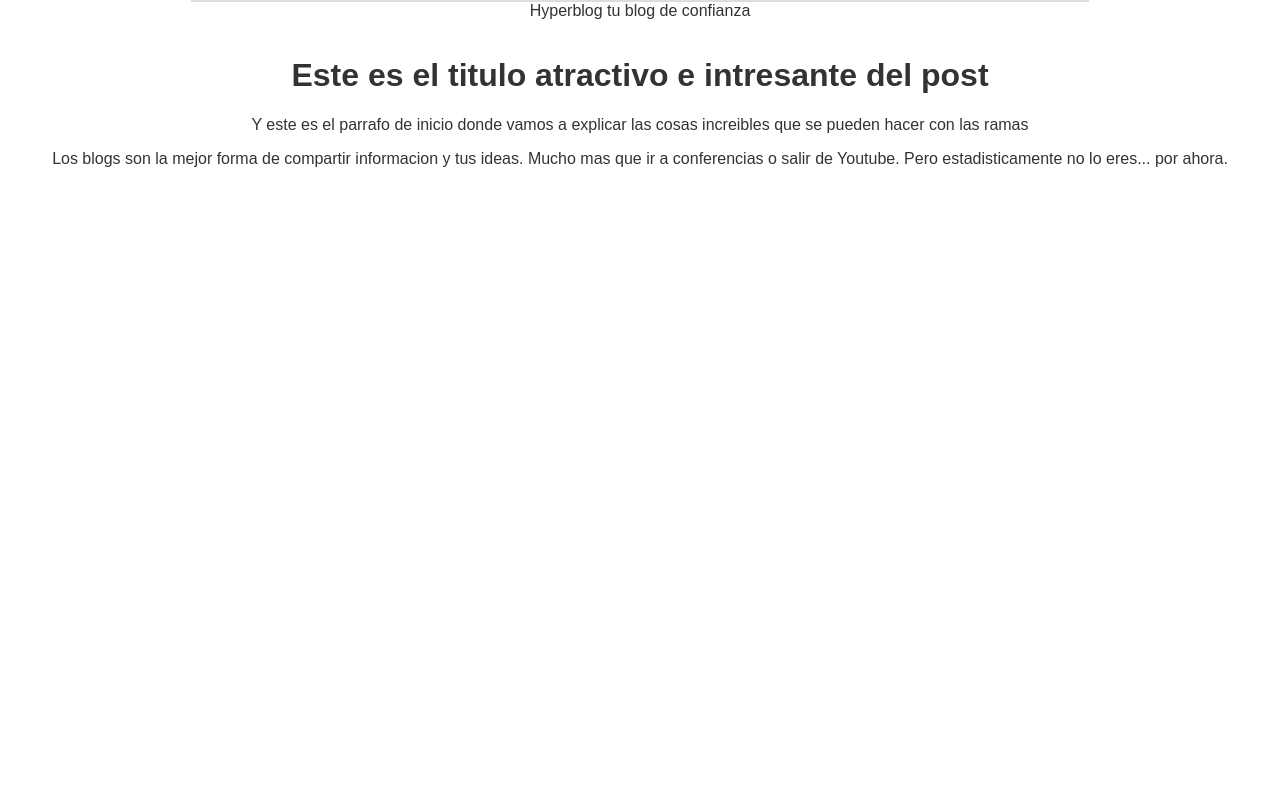
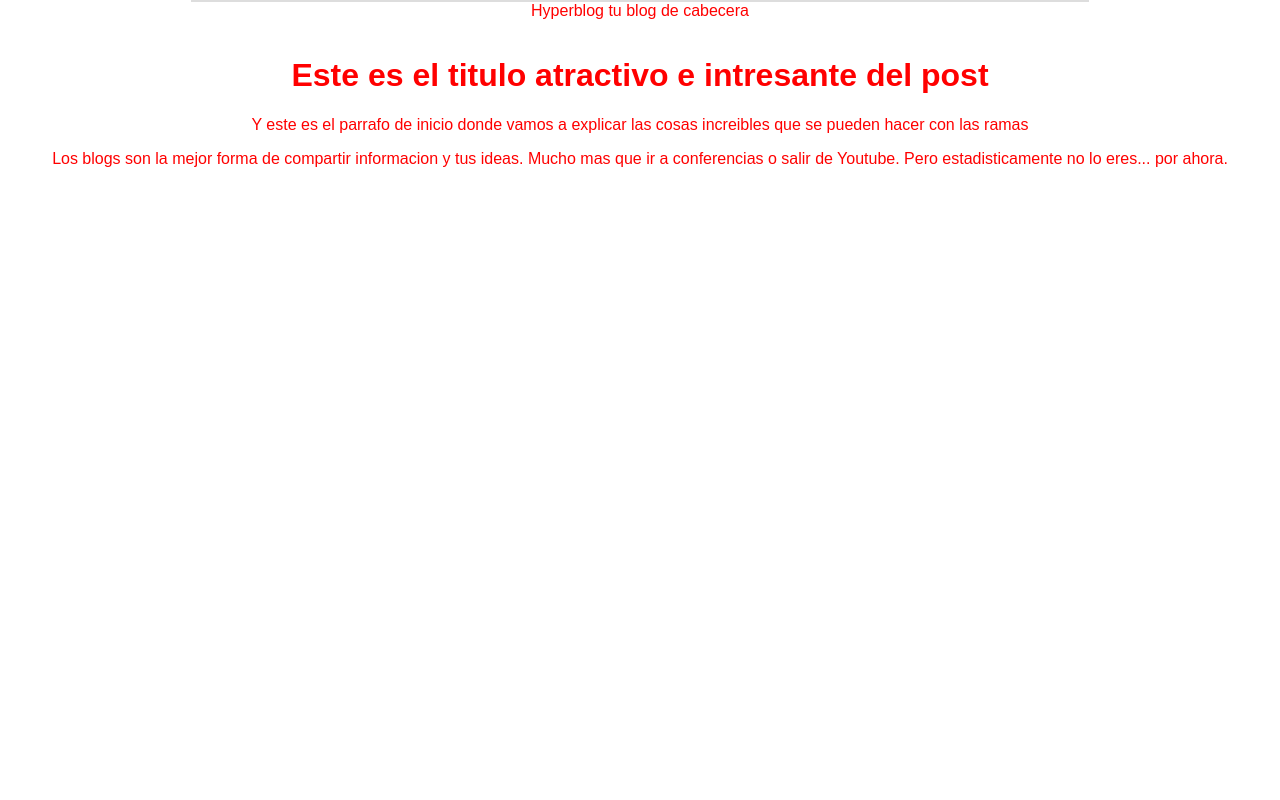
Before and after one commit to Yonathan98/hyperblog1, a PHP site: page /blogspot.html in a window 1280 px wide. Run offline with PHP 8.4, Linux system fonts and the light colour scheme.

Commit message:
Modifique la cabecera y el color del texto

```diff
--- a/blogspot.html
+++ b/blogspot.html
@@ -7,7 +7,7 @@
     <body>
         <div id= "container">
             </div id= "cabecera1">
-                Hyperblog <span id= "tagline"> tu blog de confianza
+                Hyperblog <span id= "tagline"> tu blog de cabecera
 
                 </span>
             </div>
--- a/css/estilos.css
+++ b/css/estilos.css
@@ -1,6 +1,6 @@
 body
 {
-    color: #333;
+    color: red;
     text-align: center;
     font-family: "Arial";
     font-size: 16px;
```
